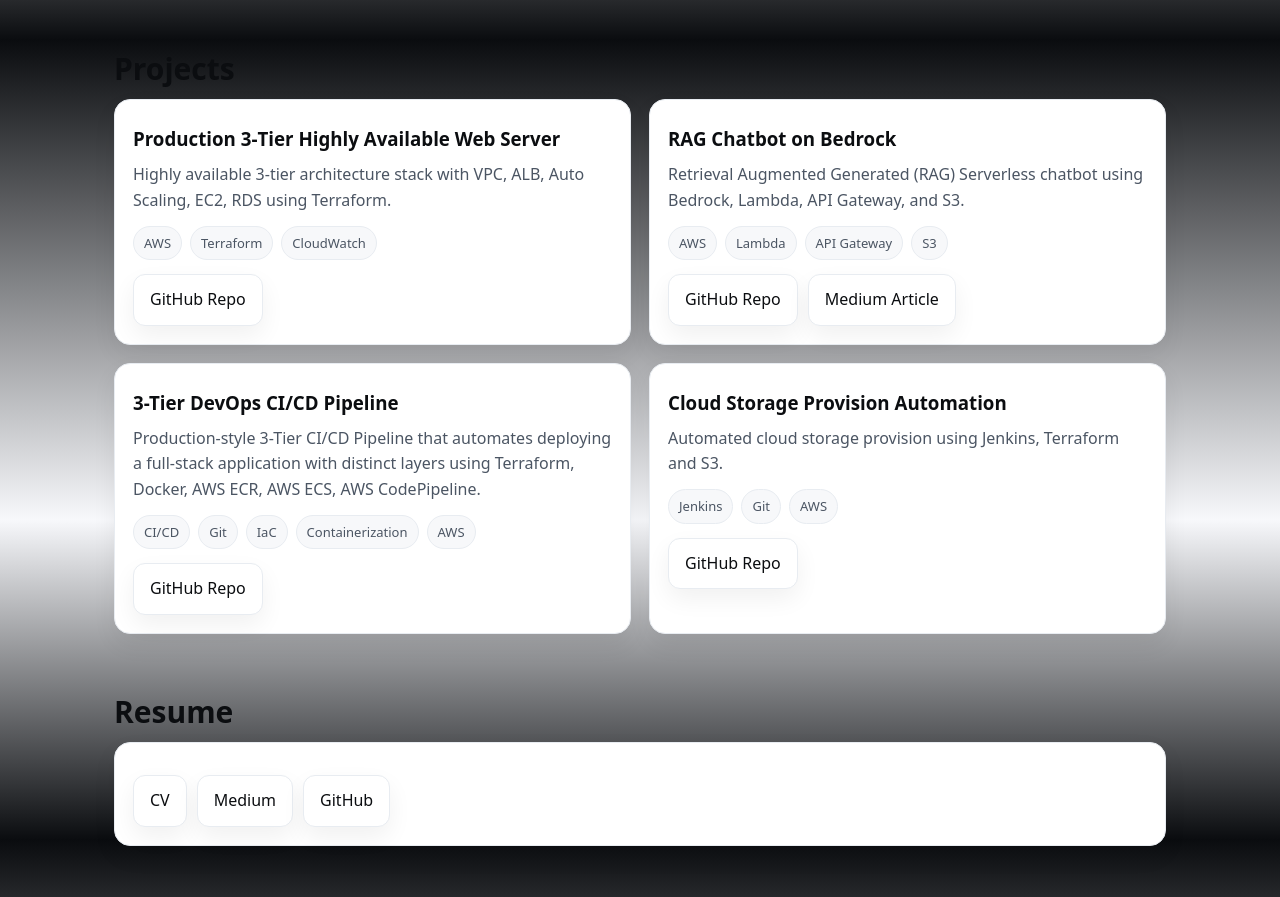
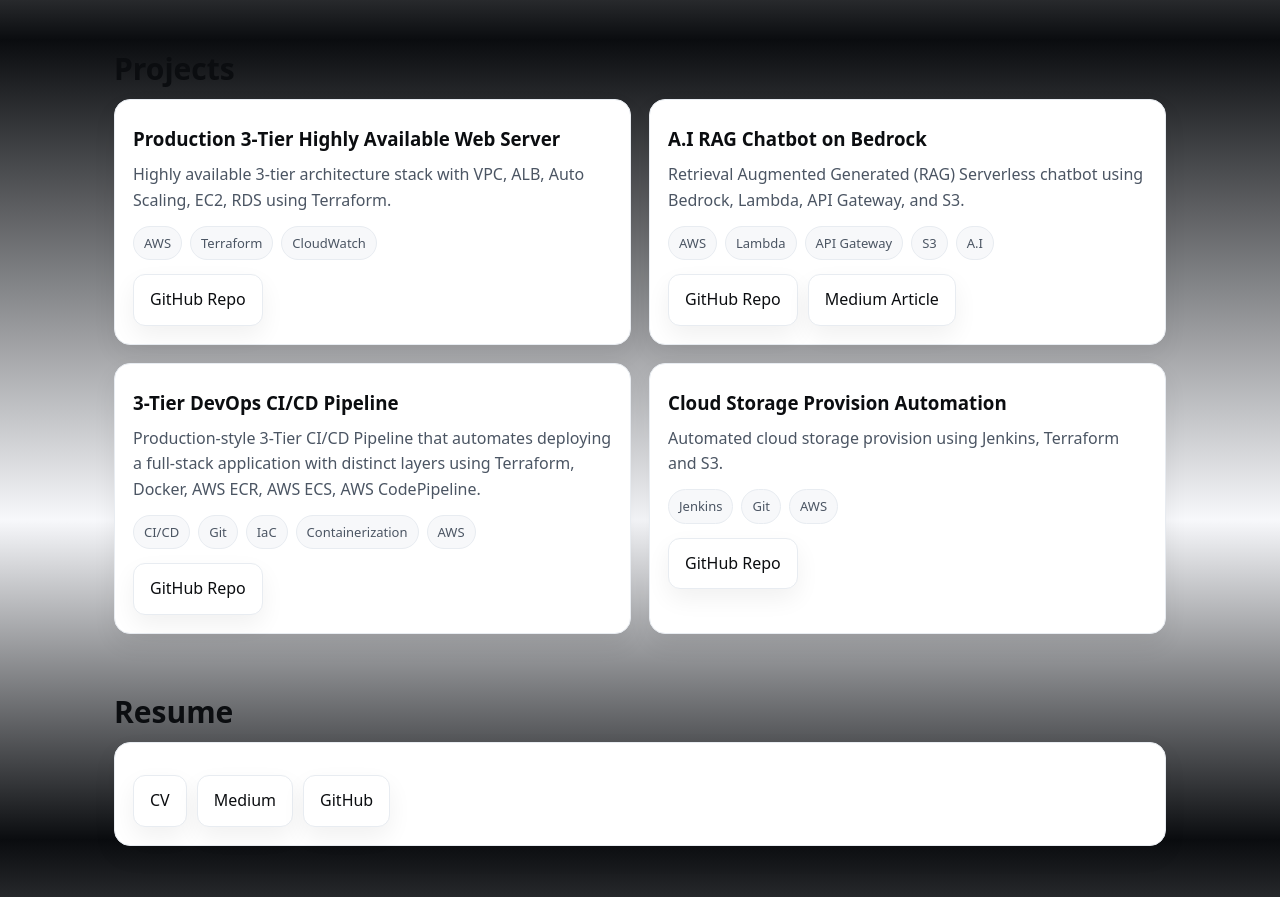
Before and after one commit to chi-naedu/chi-naedu.github.io, a plain HTML site: page index.html in a window 1280 px wide. Shown: the part 1080-1977 px from the top of the page. Drawn offline with Linux system fonts and the light colour scheme.

Commit message:
first-Update index.html

```diff
--- a/index.html
+++ b/index.html
@@ -151,9 +151,9 @@
           </div>
         </article>
         <article class="card" aria-labelledby="p2-title">
-          <h3 id="p2-title">RAG Chatbot on Bedrock</h3>
+          <h3 id="p2-title">A.I RAG Chatbot on Bedrock</h3>
           <p class="muted">Retrieval Augmented Generated (RAG) Serverless chatbot using Bedrock, Lambda, API Gateway, and S3.</p>
-          <div class="meta"><span class="tag">AWS</span><span class="tag">Lambda</span><span class="tag">API Gateway</span><span class="tag">S3</span></div>
+          <div class="meta"><span class="tag">AWS</span><span class="tag">Lambda</span><span class="tag">API Gateway</span><span class="tag">S3</span><span class="tag">A.I</span></div>
           <div class="actions">
             <a class="btn" href="https://github.com/chi-naedu/RAGChatBot.git">GitHub Repo</a>
             <a class="btn" href="https://medium.com/@chi.naedu/aws-bedrock-rag-chatbot-we-taught-the-cloud-to-talk-devops-f9be2af47bc4">Medium Article</a>
```
